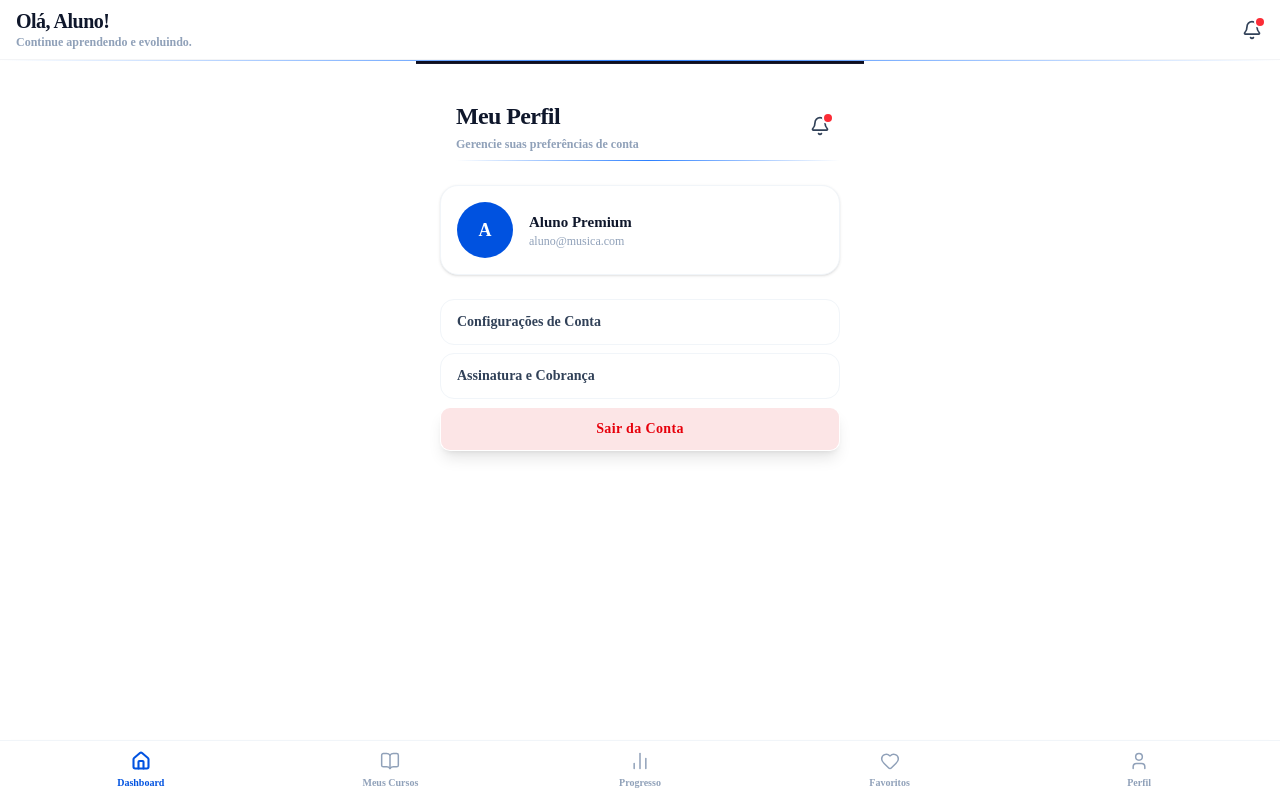
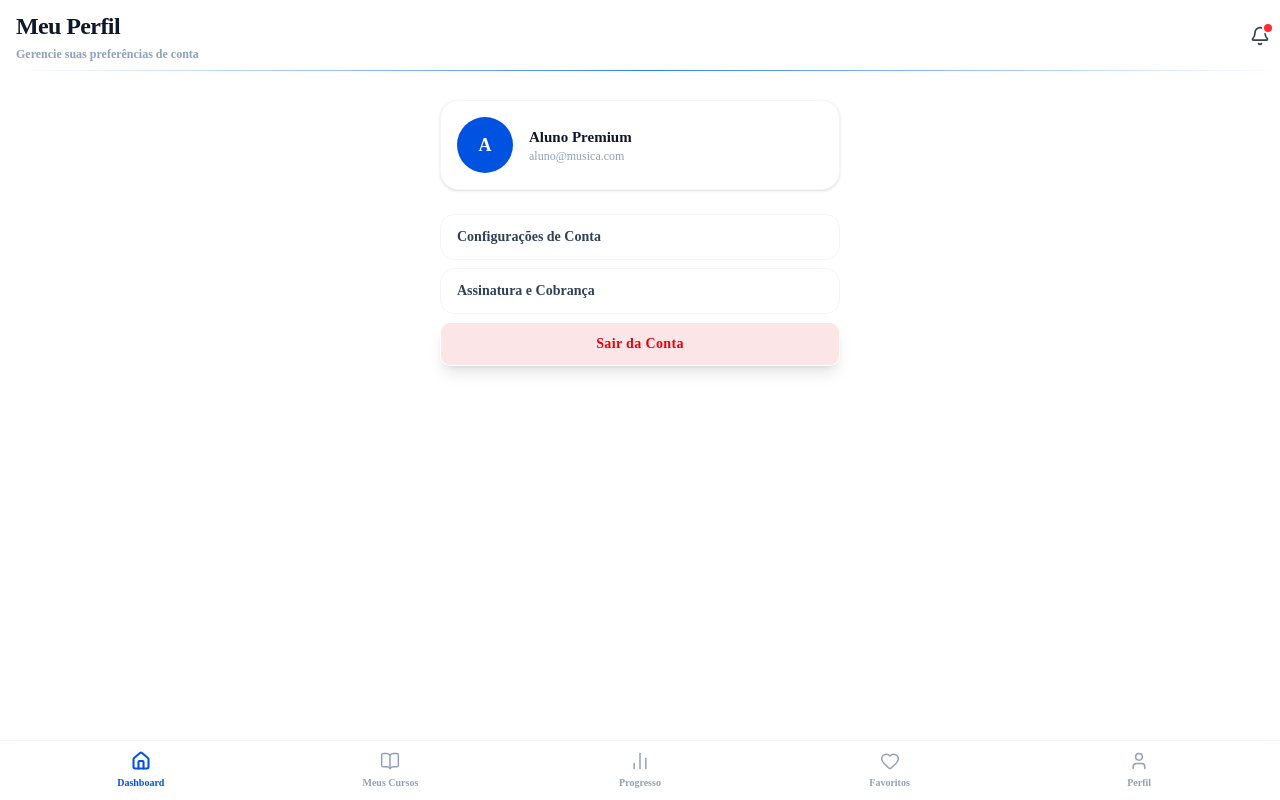
Before and after one commit to dev-brunosantos/MB-Site-Front, a Next.js app: page /aluno/perfil in a window 1280 px wide. Built offline with nearby package versions, Linux system fonts and the light colour scheme.

Commit message:
Melhorando as dimensões da tela de Perfil

```diff
--- a/src/app/aluno/perfil/page.tsx
+++ b/src/app/aluno/perfil/page.tsx
@@ -13,15 +13,15 @@ export default function Perfil() {
     return (
         <div className="w-full min-h-screen bg-white text-slate-100 font-sans selection:bg-blue-600 overflow-x-hidden">
 
-            <MenuAluno />
+            <div className="w-full h-15 flex items-center justify-between fixed top-0 left-0 z-50 bg-white">
+                <TituloInfor
+                    titulo="Meu Perfil"
+                    subTitulo="Gerencie suas preferências de conta"
+                />
+            </div>
 
-            <main className="w-full max-w-md mx-auto pt-20 pb-16 px-6 relative z-10 flex flex-col gap-16">
+            <main className="w-full max-w-md mx-auto pt-25 pb-16 px-6 relative z-10 flex flex-col gap-16">
                 <div className="flex flex-col gap-6 animate-in fade-in duration-200">
-
-                    <TituloInfor
-                        titulo="Meu Perfil"
-                        subTitulo="Gerencie suas preferências de conta"
-                    />
 
                     <div className="flex items-center gap-4 p-4 border border-slate-100 rounded-2xl bg-white shadow-sm">
                         <div className="w-14 h-14 rounded-full bg-[#0052e0] flex items-center justify-center text-white text-lg font-bold">
```
